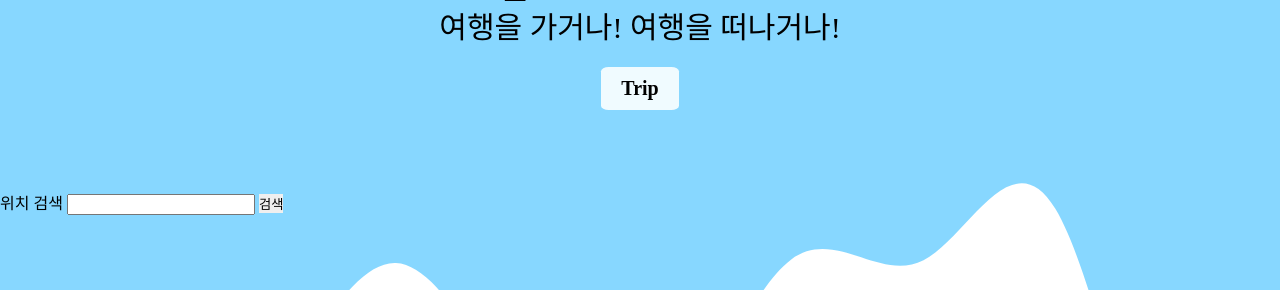
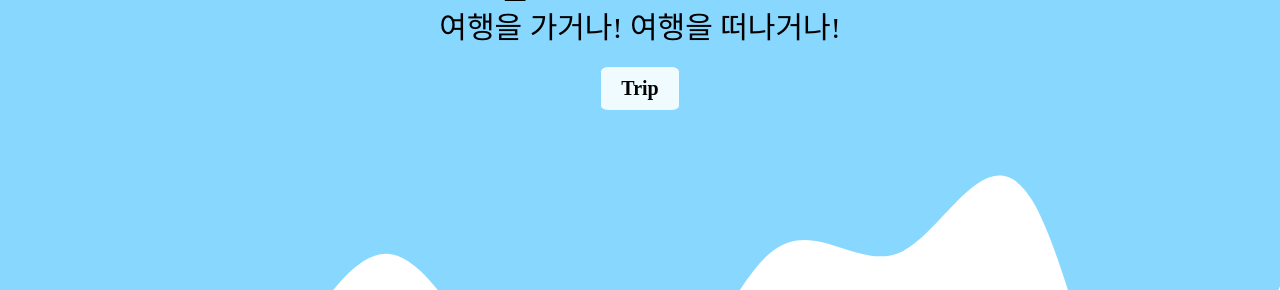
Before and after one commit to soi-ha/TripOrTravel, a Flask app: page / in a window 1280 px wide. Shown: the part 168-458 px from the top of the page. Run offline with Flask 2, Linux system fonts and the light colour scheme; data that the repository does not hold is empty; some libraries are stand-ins or nearby versions; some web fonts are replaced.

Commit message:
geocoding

```diff
--- a/app.py
+++ b/app.py
@@ -21,22 +21,31 @@ def get_image():
     static_path = './static'
     files = [f'/static/{f}' for f in listdir(static_path) if isfile(join(static_path, f))]
     result = list(db.trip.find({}, {'_id': 0}))
-    return jsonify({'images': files,'articles': result})
+    return jsonify({'images': files, 'articles': result})
+
+
+def read_articles():
+    # mongoDB에서 _id 값을 제외한 모든 데이터 조회해오기 (Read)
+    result = list(db.trip.find({}, {'_id': 0}))
+    # articles라는 키 값으로 article 정보 보내주기
+    return jsonify({'result': 'success', 'articles': result})
 
 
 @app.route('/image', methods=['POST'])
 def post_image():
     # try:
-        image = request.files['images']
-        extension = image.filename.split('.')[-1]  # extension
-        timestamp = int(datetime.now().timestamp())  # utc timestamp
-        image_name = f'/static/{timestamp}.{extension}'  # save path
-        image.save(f'.{image_name}')
+    image = request.files['images']
+    extension = image.filename.split('.')[-1]  # extension
+    timestamp = int(datetime.now().timestamp())  # utc timestamp
+    image_name = f'/static/{timestamp}.{extension}'  # save path
+    image.save(f'.{image_name}')
 
-        # db.trip.update_one({'img': image_name})
-        return jsonify({'result': 'success','img_path': image_name})
-    # except Exception as e:
-    #     return jsonify({'result': 'fail', 'error': e})
+    # db.trip.update_one({'img': image_name})
+    return jsonify({'result': 'success', 'img_path': image_name})
+
+
+# except Exception as e:
+#     return jsonify({'result': 'fail', 'error': e})
 
 
 @app.route('/trip', methods=['POST'])
@@ -45,11 +54,13 @@ def post_article():
     writer_receive = request.form['writer_give']
     date_receive = request.form['date_give']
     place_receive = request.form['place_give']
+    lat_receive = request.form['lat_give']
+    lng_receive = request.form['lng_give']
     img_receive = request.form['img_give']
     content_receive = request.form['content_give']
 
     article = {'writer': writer_receive, 'date': date_receive, 'place': place_receive,
-               'img': img_receive, 'content': content_receive}
+               'lat': lat_receive, 'lng': lng_receive, 'img': img_receive, 'content': content_receive}
 
     #  mongoDB에 데이터를 넣기
     db.trip.insert_one(article)
@@ -57,12 +68,12 @@ def post_article():
     return jsonify({'result': 'success'})
 
 
-@app.route('/trip', methods=['GET'])
-def read_articles():
-    # mongoDB에서 _id 값을 제외한 모든 데이터 조회해오기 (Read)
-    result = list(db.trip.find({}, {'_id': 0}))
-    # articles라는 키 값으로 article 정보 보내주기
-    return jsonify({'result': 'success', 'articles': result})
+# @app.route('/trip', methods=['GET'])
+# def read_articles():
+#     # mongoDB에서 _id 값을 제외한 모든 데이터 조회해오기 (Read)
+#     result = list(db.trip.find({}, {'_id': 0}))
+#     # articles라는 키 값으로 article 정보 보내주기
+#     return jsonify({'result': 'success', 'articles': result})
 
 
 if __name__ == '__main__':
--- a/static/main.js
+++ b/static/main.js
@@ -4,6 +4,9 @@ $(document).ready(function () {
     getImage();
 });
 
+let tot = {
+    location: undefined
+}
 let map;
 let img_path;
 
@@ -13,26 +16,40 @@ function initMap() {
         zoom: 8,
     });
 
+    // 여기서 부터 수정- 마커 찍기!!!!!!!
+    for (let i = 0; i < tot.length; i++) {
+        let marker = new google.maps.Marker({
+            map: map,
+            label: location[i].place,
+            position: new google.maps.LatLng(tot.location.lat, tot.location.lng),
+        });
+
+        google.maps.event.addListener(marker, 'click', (function (marker, i) {
+            return function () {
+                infowindow.setContent('#post-trip-place');
+                infowindow.open(map, marker);
+            }
+        })(marker, i));
+    }
 
 let geocoder = new google.maps.Geocoder();
 
 // submit 버튼 클릭 이벤트 실행
 document.getElementById('geo-submit').addEventListener('click', function () {
-        console.log('submit 버튼 클릭 이벤트 실행');
 
     // 여기서 실행
     geocodeAddress(geocoder, map);
 });
+
 /**
  * geocodeAddress
  *
  * 입력한 주소로 맵의 좌표를 바꾼다.
  */
 function geocodeAddress(geocoder, resultMap) {
-            console.log('geocodeAddress 함수 실행');
 
     // 주소 설정
-            let address = document.getElementById('geo-address').value;
+    let address = document.getElementById("post-trip-place").value;
 
     /**
      * 입력받은 주소로 좌표에 맵 마커를 찍는다.
@@ -43,9 +60,7 @@ function initMap() {
      *      ㄴ result : 결과값
      *      ㄴ status : 상태. OK가 나오면 정상.
      */
-            geocoder.geocode({'geo-address': address}, function (result, status) {
-                console.log(result);
-                console.log(status);
+    geocoder.geocode({'address': address}, function (result, status) {
 
         if (status === 'OK') {
             // 맵의 중심 좌표를 설정한다.
@@ -58,16 +73,50 @@ function initMap() {
                 position: result[0].geometry.location
             });
 
-                    // 위도
-                    console.log('위도(latitude) : ' + marker.position.lat());
-                    // 경도
-                    console.log('경도(longitude) : ' + marker.position.lng());
+            tot.location = {lat: marker.getPosition().lat(), lng: marker.getPosition().lng()}
+
+            $('#post-trip-location').val(tot.location.lat + '/' + tot.location.lng);
+            // // 위도
+            // latitude = marker.position.lat();
+            // // 경도
+            // longitude = marker.position.lng();
         } else {
             alert('지오코드가 다음의 이유로 성공하지 못했습니다 : ' + status);
         }
     });
 }
 }
+
+// // 마커 생성함수
+// function createMarkers() {
+//     for (let i = 0; i < location.length; i++) {
+//         let mker = new google.maps.Marker({
+//             position: tot.location[i],
+//             map,
+//             animation: google.maps.Animation.DROP,
+//         })
+//
+//         markers.push(mker);
+//     }
+//     // console.log('markers')
+//     // console.log(markers);
+//     // Add a marker clusterer to manage the markers.
+//     // 클러스터링
+//     markerCluster = new MarkerClusterer(map, markers, {
+//         imagePath: 'https://developers.google.com/maps/documentation/javascript/examples/markerclusterer/m',
+//         gridSize: 100
+//     });
+// }
+//
+// function refreshMap() {
+//     if (markerCluster instanceof MarkerClusterer) {
+//         // Clear all clusters and markers
+//         markerCluster.clearMarkers()
+//     }
+//     markers = [];
+//     createMarkers();
+// }
+
 
 // async function uploadImgPreview() {
 //     // 업로드 파일 읽기
@@ -146,6 +195,8 @@ function postArticle() {
             writer_give: writer,
             date_give: date,
             place_give: place,
+            lat_give: tot.location.lat,
+            lng_give: tot.location.lng,
             img_give: img_path,
             content_give: content
         }, // 데이터를 주는 방법
--- a/templates/index.html
+++ b/templates/index.html
@@ -15,6 +15,8 @@
             src="https://maps.googleapis.com/maps/api/js?key=AIzaSyAlc1cmKgefcHGoKjAL5FUUjXGrAlRvwN0&callback=initMap&v=weekly"
             async
     ></script>
+    <script src="https://unpkg.com/@google/markerclustererplus@4.0.1/dist/markerclustererplus.min.js"></script>
+    <script src="https://unpkg.com/@google/markerclustererplus@4.0.1/dist/markerclustererplus.min.js"></script>
     <!-- Font -->
     <link rel="preconnect" href="https://fonts.googleapis.com">
     <link rel="preconnect" href="https://fonts.gstatic.com" crossorigin>
@@ -45,6 +47,11 @@
             <div class="post">
                 <label for="post-trip-place">여행장소</label>
                 <input id="post-trip-place" type="text">
+                <button id="geo-submit" type="button">검색</button>
+            </div>
+            <div class="post">
+                <label for="post-trip-location">위도 경도</label>
+                <input id="post-trip-location" type="text">
             </div>
             <div class="post">
                 <label class="card-upload-button">사진 업로드</label>
@@ -58,9 +65,6 @@
         </div>
     </div>
     <!-- Google Map -->
-    <label for="geo-address">위치 검색</label>
-    <input id="geo-address" type="text">
-    <button id="geo-submit" type="button">검색</button>
     <div id="map"></div>
     <!-- Card box -->
     <div id="card-bundle" class="cards">
```
Lines whose indentation alone changed are shown as unchanged.
